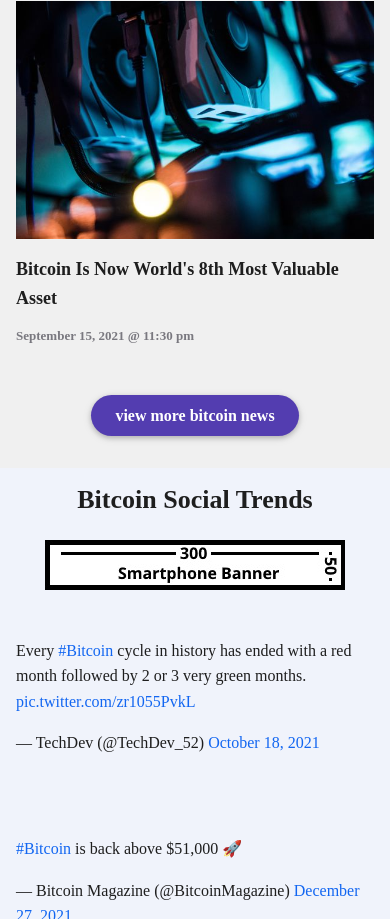
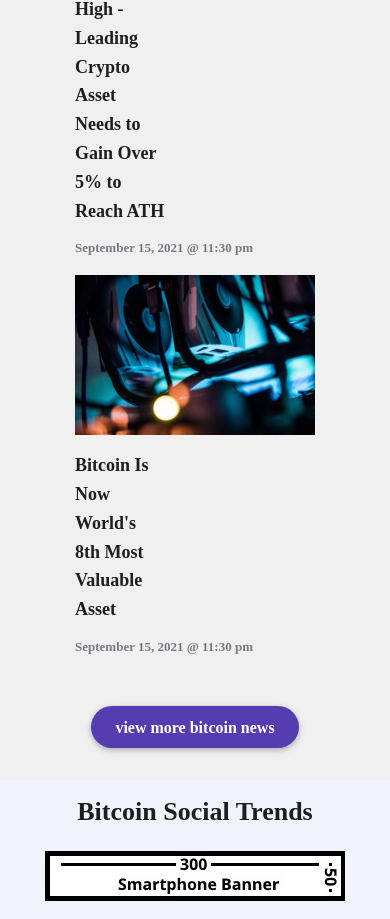
Before and after one commit to indeskyz/bitcoin-of-canada, a plain HTML site: page crypto-prices.html in a window 390 px wide. Shown: the part 1800-2719 px from the top of the page. Drawn offline with nearby package versions, Linux system fonts and the light colour scheme; a script that the page names is missing.

Commit message:
fixes prices page

```diff
--- a/styles/news.css
+++ b/styles/news.css
@@ -48,9 +48,6 @@
 ****************
 *****************/
 /*SECOND SECTION*/
-
-.second-section-container{
-}
 
 
 .news-container {
--- a/styles/prices.css
+++ b/styles/prices.css
@@ -127,11 +127,13 @@
 
   .news-container {
     flex-direction: column;
+    align-items: center;
   }
 
   .news-item {
-    padding-left: 1em;
-    padding-right: 1em;
+    display:flex;
+    flex-direction: column;
+    width:30rem;
   }
   .news-button {
     display: flex;
@@ -151,7 +153,9 @@
 
   .twitter-tweet {
     justify-content: center;
-    min-width: 100%;
+    flex:0;
+    max-width:550px !important;
+    width:30rem !important;
   }
 }
 
@@ -160,3 +164,15 @@
     flex: 1 0 calc(100% / 3);
   }
 }
+
+
+@media screen and (max-width:496px){
+  .news-item {
+    width:15em;
+  }
+
+  .article-heading-link{
+    width:5em;
+  }
+
+}
```
